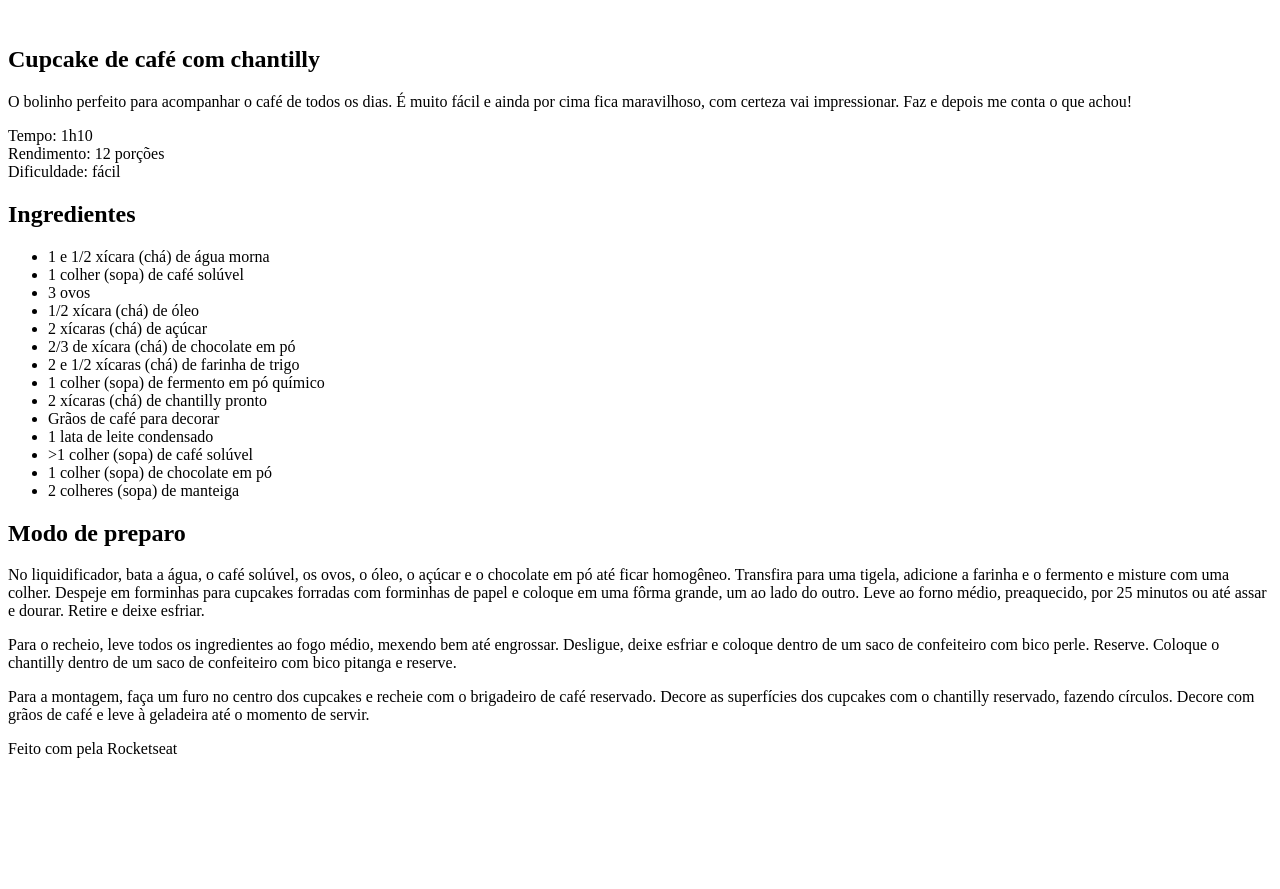
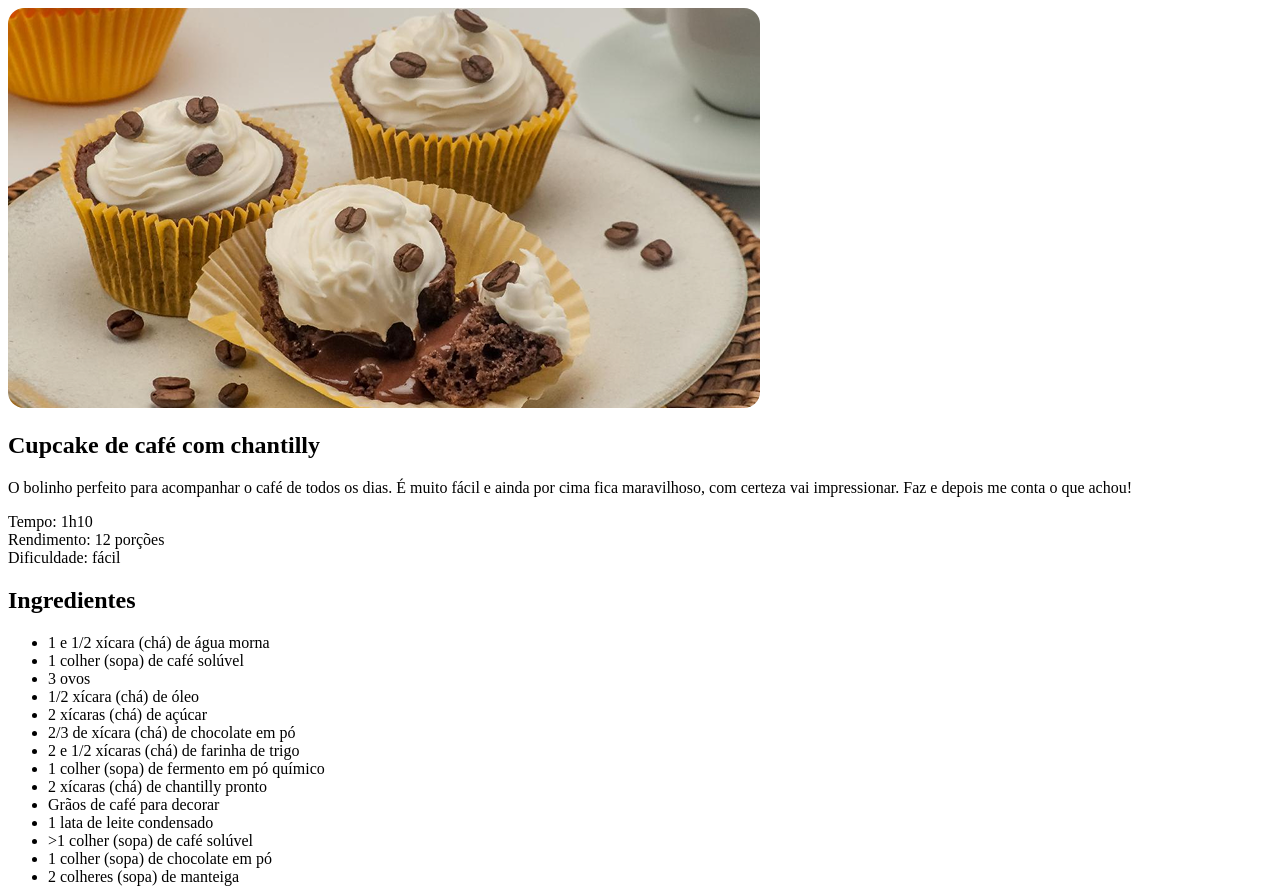
Before and after one commit to LucasMelodevs/Pagina-Receita-Rock, a plain HTML site: page index.html in a window 1280 px wide. Shown: the top 889 px of the page. Before the commit the page ends 800 px from the top, so only its background shows below. Drawn offline with Linux system fonts and the light colour scheme.

Commit message:
Adicionando imagens e estilos

```diff
--- a/index.html
+++ b/index.html
@@ -5,12 +5,14 @@
     <meta charset="UTF-8">
     <meta name="viewport" content="width=device-width, initial-scale=1.0">
     <title>Página de Receita Rock</title>
+
+    <link rel="stylesheet" href="style.css">
 </head>
 
 <body>
 
     <div id="pagina">
-        <img src="" alt="">
+        <img src="assets/main-image.png" alt="Imagem de um cupcake com grãos de café">
     </div>
 
     <main>
--- /dev/null
+++ b/style.css
@@ -0,0 +1,4 @@
+img {
+
+    border-radius: 16px;
+}
```
Also changed, not shown: assets/bg-image.jpg (added), assets/main-image.png (added), 1 other file.
